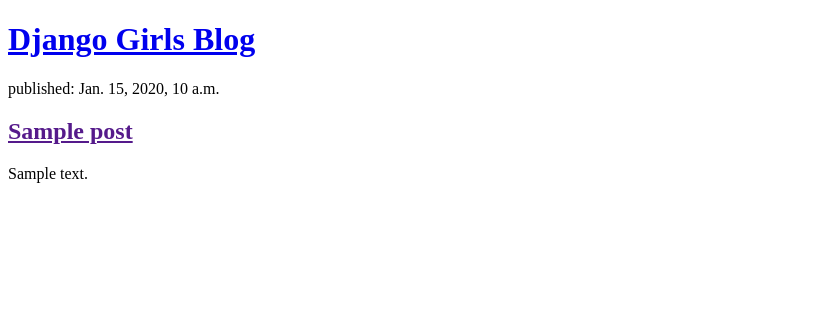
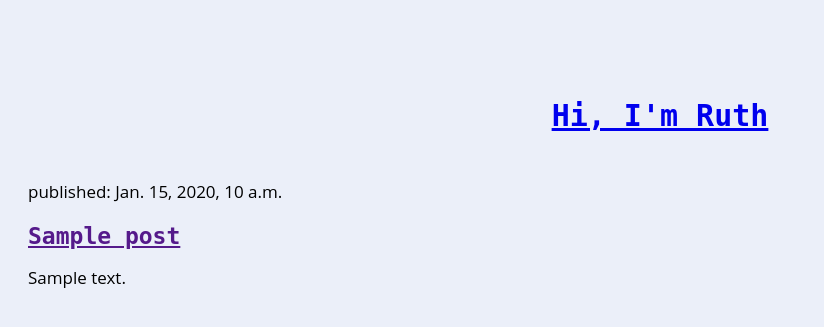
Before and after one commit to rvth/ruths-space, a Django app: page / in a window 1280 px wide. Shown: the top 327 px of the page, without its empty margins (0-824 px from the left). Run offline with Django 3.2, Linux system fonts and the light colour scheme; tables that the repository leaves empty hold one stand-in row (values such as "Sample post").

Commit message:
css..maybe

```diff
--- /dev/null
+++ b/blog/static/css/style.css
@@ -0,0 +1,52 @@
+.page-header {
+    background-color: #EBEFF9;
+    margin-top: 0;
+    padding: 70px 20px 20px 40px;
+    text-align: center;
+}
+
+title{
+    color: black;
+    font-size: 4.375rem;
+    font-weight: bold;
+    font-family: 'Roboto Mono', monospace;
+}
+
+h1{
+    color: black;
+    font-size: 1.875rem;
+    font-weight: bold;
+    font-family: 'Roboto Mono', monospace;
+}
+
+h2{
+    color: black;
+    font-size: 1.4375rem;
+    font-weight: bold;
+    font-family: 'Roboto Mono', monospace;
+}
+
+h3{
+    color: black;
+    font-size: 1.25rem;
+    font-weight: bold;
+    font-family: 'Roboto Mono', monospace;
+}
+
+h1, h2, h3, h4, h5, h6{
+    margin-top:20px;
+    margin-bottom:10px;
+    margin-left: 20px;
+  }
+
+p{
+    margin-left: 20px;
+    margin-right: 20px;
+}
+
+body {
+    color: black;
+    font-family: 'Open Sans', sans-serif;
+    font-size: 1.0625rem;
+    background: #FAFAFA;
+}
--- a/blog/templates/blog/post_list.html
+++ b/blog/templates/blog/post_list.html
@@ -1,20 +1,27 @@
+{% load static %}
 <!DOCTYPE html>
 <html lang="en">
 <head>
+<link rel="stylesheet" href="/css/style.css') }}">
+<link rel="preconnect" href="https://fonts.gstatic.com">
+<link rel="stylesheet" href="{% static 'css/style.css' %}">
+<style>
+    body {background-color: #EBEFF9;}
+</style>
     <meta charset="UTF-8">
-    <title>Ruth's blog</title>
+    <title>Ruth's Space</title>
 </head>
 <body>
-<div>
-    <h1><a href="/">Django Girls Blog</a></h1>
+<div class="page-header">
+    <h1><a href="/">Hi, I'm Ruth</a></h1>
 </div>
 
 {% for post in posts %}
-    <div>
+<div class="post">
         <p>published: {{ post.published_date }}</p>
         <h2><a href="">{{ post.title }}</a></h2>
         <p>{{ post.text|linebreaksbr }}</p>
-    </div>
+</div>
 {% endfor %}
 
 
```
